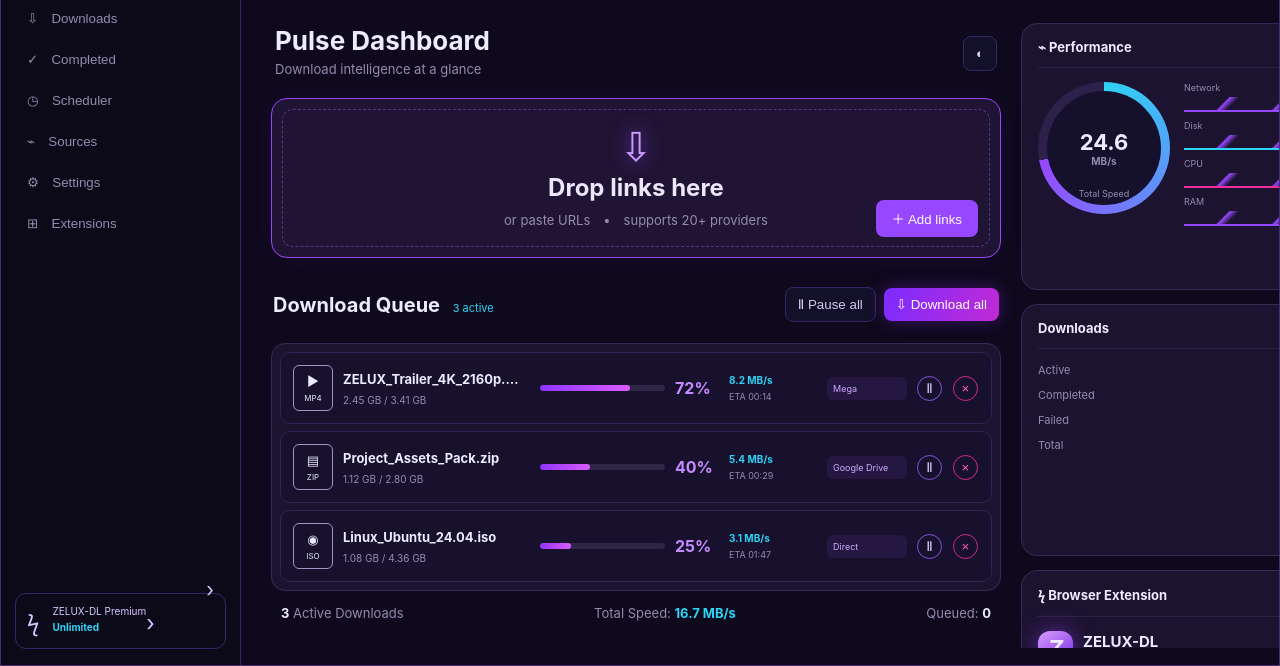
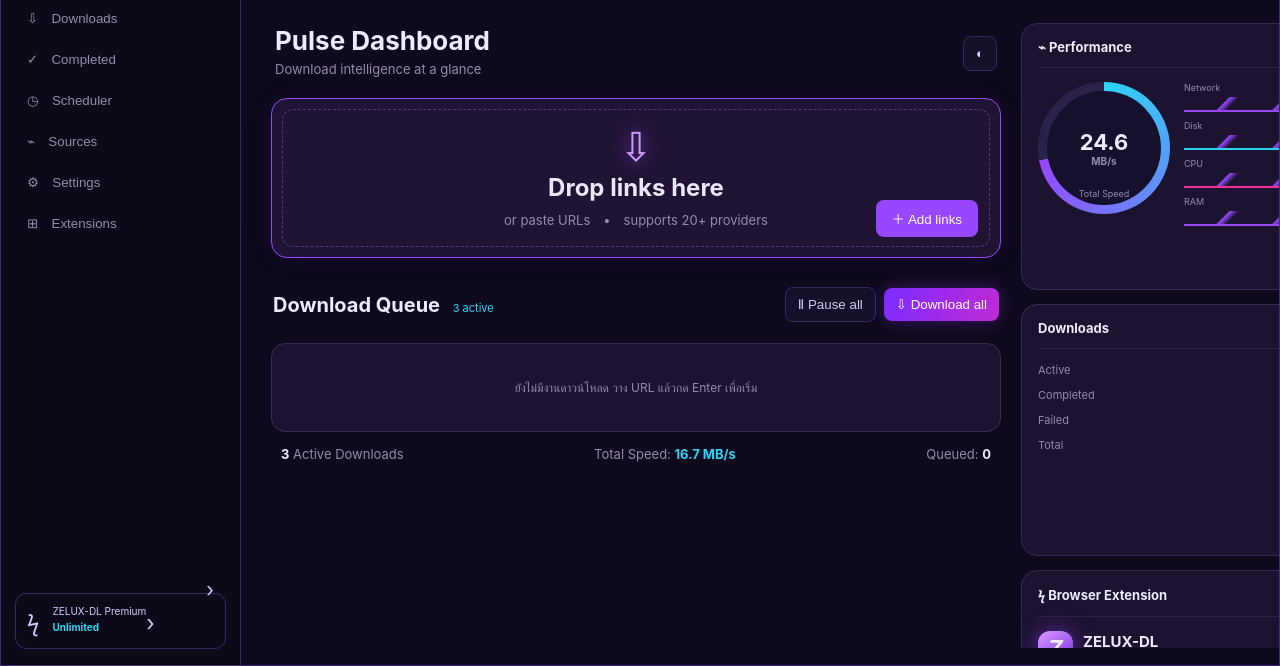
Before and after one commit to SMOKEx2/Zelux-DL, a browser extension: page desktop/index.html in a window 1280 px wide. Shown: the part 134-800 px from the top of the page. Drawn offline with Linux system fonts and the light colour scheme.

Commit message:
Replace desktop mock queue with real input state

```diff
--- a/desktop/figma-alignment.css
+++ b/desktop/figma-alignment.css
@@ -1,4 +1,4 @@
 /* Geometry tokens from the ZELUX-DL Pulse Dashboard Figma frame (1440x900). */
 .side{width:240px}.top{margin-left:20px;margin-right:20px}.grid{padding-left:30px;padding-right:30px;gap:20px}.left{flex:0 0 730px;width:730px}.rail{width:390px;flex-basis:390px}.drop{width:730px;height:160px}.queue{width:730px}.panel{border-radius:16px}.perf{height:267px}.summary{height:252px}.ext{height:123px}.shell{height:100vh;min-height:0;overflow:hidden}.main{height:100vh;overflow:hidden}.grid{height:calc(100vh - 119px);overflow:hidden}body{background:#0E091C;font-family:Inter,"Segoe UI",system-ui,sans-serif}.panel,.queue{background:#1C1330;border-color:#382952}.drop{background:#1F1433}.queue-row{background:#21173B;border-color:#382952}.primary{background:#F233A6}.drop h2{font-size:24px;color:#EBE6FA}.queue-title h2{font-size:20px}.queue-row{min-height:66px}
-.window-chrome{position:fixed;z-index:20;inset:0 0 auto 0;height:30px;display:flex;align-items:center;justify-content:space-between;padding-left:14px;color:#cfc4e8;font-size:11px;background:#160b2b;border-bottom:1px solid #3b2370;-webkit-app-region:drag}.window-chrome div{display:flex;height:100%;-webkit-app-region:no-drag}.window-chrome button{width:46px;border:0;background:transparent;color:#d9cdf0;font-size:16px}.window-chrome button:hover{background:#31204f}.window-chrome button:last-child:hover{background:#b42372}.top{margin-top:48px}.grid{padding-top:26px;height:calc(100vh - 149px)}
+.window-chrome{position:fixed;z-index:20;inset:0 0 auto 0;height:30px;display:flex;align-items:center;justify-content:space-between;padding-left:14px;color:#cfc4e8;font-size:11px;background:#160b2b;border-bottom:1px solid #3b2370;-webkit-app-region:drag}.window-chrome div{display:flex;height:100%;-webkit-app-region:no-drag}.window-chrome button{width:46px;border:0;background:transparent;color:#d9cdf0;font-size:16px}.window-chrome button:hover{background:#31204f}.window-chrome button:last-child:hover{background:#b42372}.top{margin-top:48px}.grid{padding-top:26px;height:calc(100vh - 149px)}.drop.input-open input{opacity:1;z-index:3;width:min(420px,70%);height:38px;padding:0 12px;border:1px solid #8c40ff;border-radius:8px;background:#0e091c;color:#ebe6fa;font:inherit;outline:none}.drop.input-open input:focus{box-shadow:0 0 0 3px #8c40ff33}.empty{padding:28px 12px;text-align:center;color:#948cad;font-size:12px}
 @media(max-width:1200px){.left{flex-basis:auto;width:auto}.rail{width:280px;flex-basis:280px}.drop,.queue{width:auto}}
--- a/desktop/renderer.js
+++ b/desktop/renderer.js
@@ -1,15 +1,15 @@
 const alignment=document.createElement('link'); alignment.rel='stylesheet'; alignment.href='figma-alignment.css'; document.head.appendChild(alignment);
 const chrome=document.createElement('div'); chrome.className='window-chrome'; chrome.innerHTML='<span>ZELUX-DL Pulse</span><div><button data-win="minimize">—</button><button data-win="maximize">□</button><button data-win="close">×</button></div>'; document.body.prepend(chrome); chrome.querySelectorAll('[data-win]').forEach(b=>b.onclick=()=>window.zelux?.window?.[b.dataset.win]?.());
-const items=[['ZELUX_Trailer_4K_2160p.mp4','2.45 GB / 3.41 GB',72,'8.2 MB/s','00:14','Mega','red'],['Project_Assets_Pack.zip','1.12 GB / 2.80 GB',40,'5.4 MB/s','00:29','Google Drive','green'],['Linux_Ubuntu_24.04.iso','1.08 GB / 4.36 GB',25,'3.1 MB/s','01:47','Direct','cyan']];
+const items=[];
 const pendingUrls=[];
 const queue=document.querySelector('#queue');
-function draw(){queue.innerHTML=items.map((x,i)=>`<article class="row"><div class="file">${i===0?'▶':i===1?'▤':'◉'}<small>${i===0?'MP4':i===1?'ZIP':'ISO'}</small></div><div class="info"><strong>${x[0]}</strong><span>${x[1]}</span></div><div class="track"><i style="width:${x[2]}%"></i></div><b class="pct">${x[2]}%</b><div class="speed"><b>${x[3]}</b><span>ETA ${x[4]}</span></div><span class="provider">${x[5]}</span><button class="pause">Ⅱ</button><button class="cancel">×</button></article>`).join('');
+function draw(){queue.innerHTML=items.length?items.map((x,i)=>`<article class="row"><div class="file">⇩<small>URL</small></div><div class="info"><strong>${x[0]}</strong><span>${x[1]}</span></div><div class="track"><i style="width:${x[2]}%"></i></div><b class="pct">${x[2]}%</b><div class="speed"><b>${x[3]}</b><span>ETA ${x[4]}</span></div><span class="provider">${x[5]}</span><button class="pause">Ⅱ</button><button class="cancel">×</button></article>`).join(''):'<div class="empty">ยังไม่มีงานดาวน์โหลด วาง URL แล้วกด Enter เพื่อเริ่ม</div>';
  queue.querySelectorAll('.cancel').forEach(b=>b.onclick=()=>{b.closest('.row').remove();const n=queue.children.length;document.querySelector('#active').textContent=n;document.querySelector('#count').textContent=n+' active'});
  queue.querySelectorAll('.pause').forEach(b=>b.onclick=()=>b.classList.toggle('paused'));
 }
 draw();
-document.querySelector('#add').onclick=()=>{const i=document.querySelector('#url');i.style.opacity=1;i.focus()};
-document.querySelector('#url').onkeydown=async e=>{if(e.key==='Enter'){const url=e.target.value.trim();if(!/^https?:\/\//i.test(url)) return;pendingUrls.push(url);e.target.value='';document.querySelector('#queued').textContent=pendingUrls.length;try{await window.zelux?.startDownload?.([url]);}catch(err){document.querySelector('.ready').textContent='● Error';}}};
+document.querySelector('#add').onclick=()=>{const drop=document.querySelector('#drop');const i=document.querySelector('#url');drop.classList.add('input-open');i.focus()};
+document.querySelector('#url').onkeydown=async e=>{if(e.key==='Enter'){const url=e.target.value.trim();if(!/^https?:\/\//i.test(url)) return;pendingUrls.push(url);items.push([url.split('/').pop()||url,url,0,'Starting…','—','Direct','']);draw();e.target.value='';e.target.parentElement.classList.remove('input-open');document.querySelector('#queued').textContent=pendingUrls.length;document.querySelector('#count').textContent=`${items.length} active`;try{await window.zelux?.startDownload?.([url]);}catch(err){document.querySelector('.ready').textContent='● Error';}}};
 document.querySelector('#pauseAll').onclick=e=>{e.currentTarget.textContent=e.currentTarget.textContent.includes('Pause')?'▶ Resume all':'Ⅱ Pause all';queue.querySelectorAll('.pause').forEach(b=>b.classList.toggle('paused'))};
 document.querySelector('#all').onclick=e=>{e.currentTarget.textContent='✓ Downloading';setTimeout(()=>e.currentTarget.textContent='⇩ Download all',1200)};
 document.querySelector('#capture').onclick=e=>{e.currentTarget.textContent='✓ Link captured';setTimeout(()=>e.currentTarget.textContent='＋ Capture link',1200)};
```
